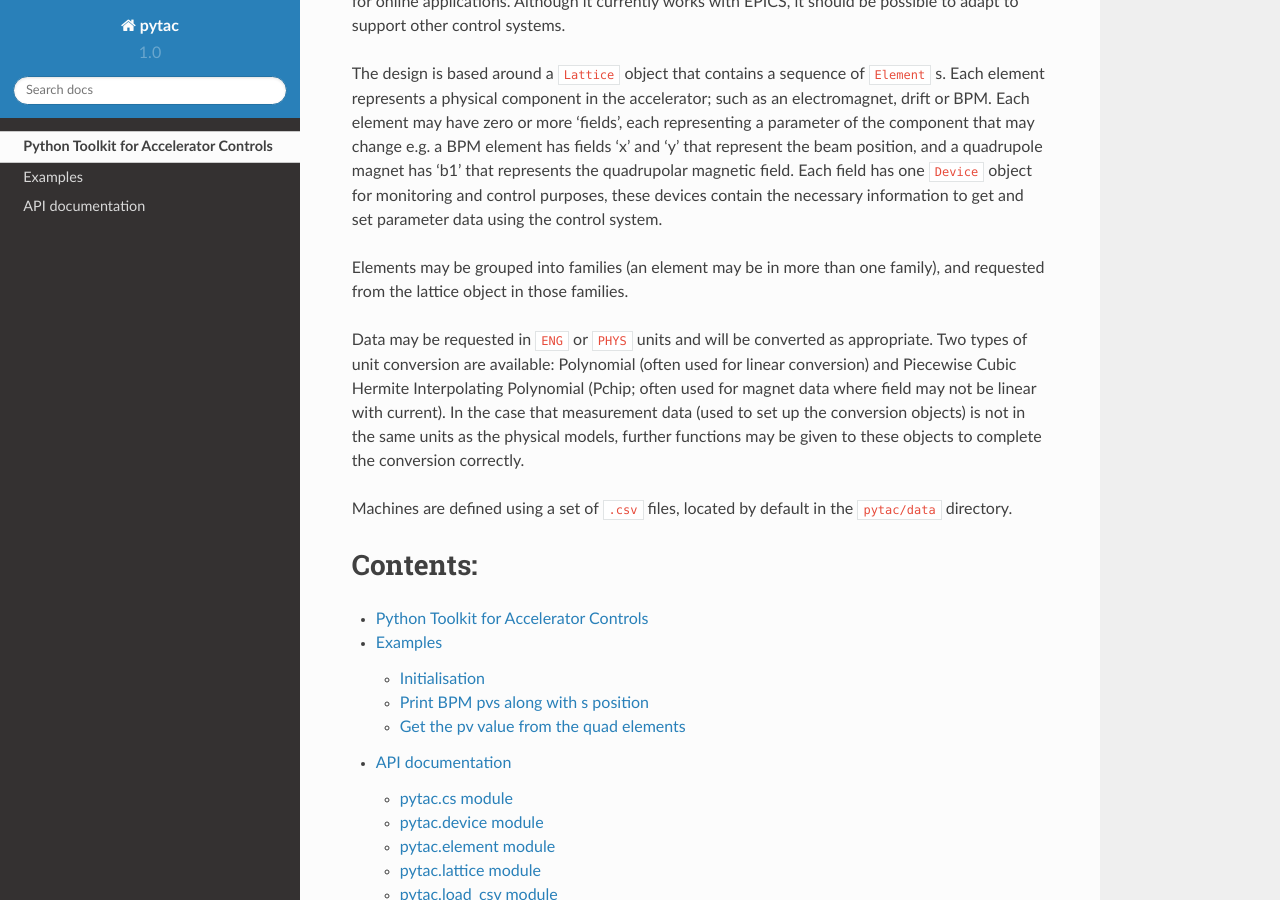
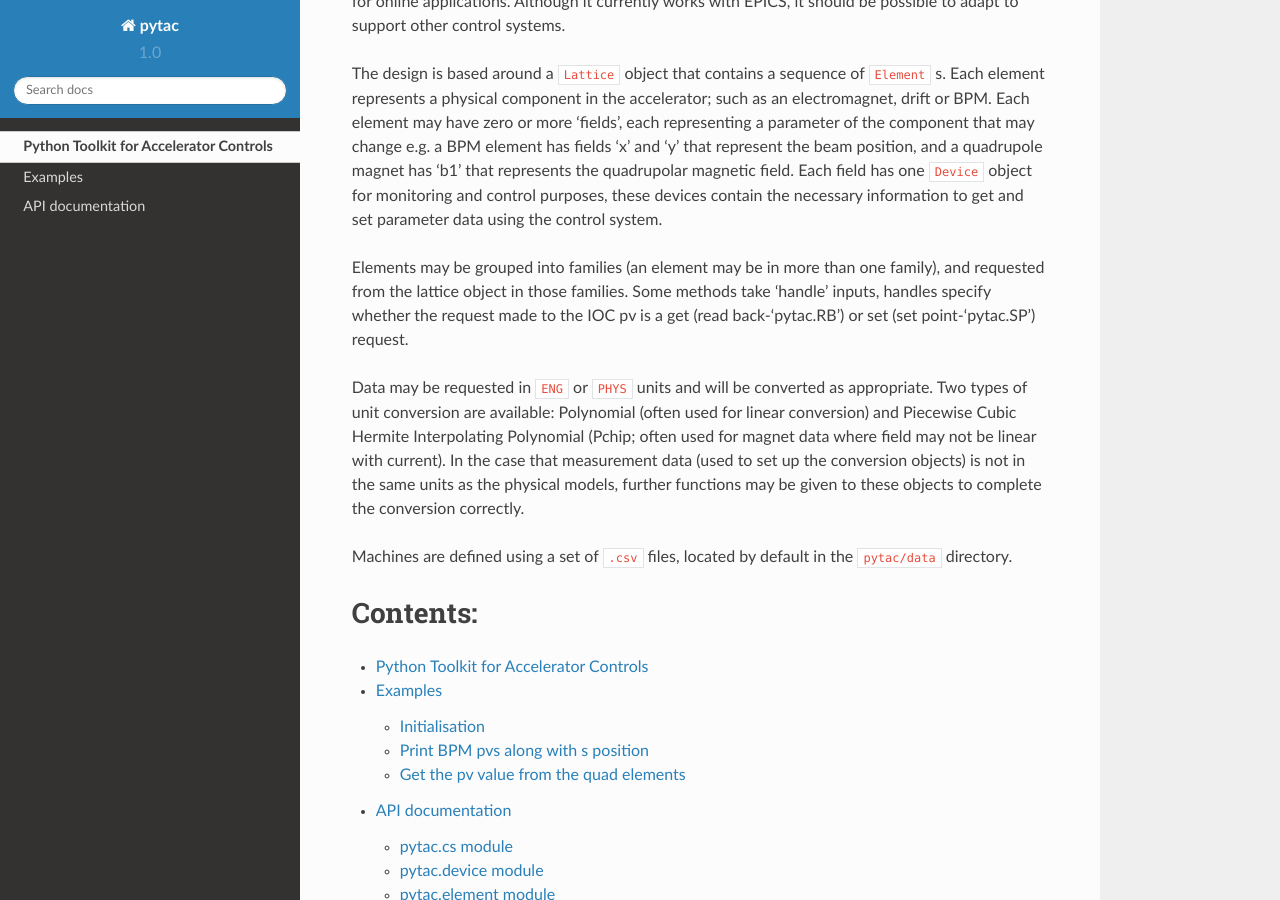
Before and after one commit to DiamondLightSource/pytac, a Sphinx documentation site: the page built from docs/index.rst, in a window 1280 px wide and 900 px high, scrolled down 496 px. Built offline with Sphinx 7.4.7 and the Read the Docs theme 2.0.0, drawn with Linux system fonts in a browser that asks for light colours.

Commit message:
Add handles explanation to misc features paragraph.

```diff
--- a/docs/index.rst
+++ b/docs/index.rst
@@ -18,7 +18,7 @@ Pytac provides a Python library ``pytac`` that makes it easier to communicate wi
 
 The design is based around a ``Lattice`` object that contains a sequence of ``Element`` s. Each element represents a physical component in the accelerator; such as an electromagnet, drift or BPM. Each element may have zero or more 'fields', each representing a parameter of the component that may change e.g. a BPM element has fields 'x' and 'y' that represent the beam position, and a quadrupole magnet has 'b1' that represents the quadrupolar magnetic field. Each field has one ``Device`` object for monitoring and control purposes, these devices contain the necessary information to get and set parameter data using the control system.
 
-Elements may be grouped into families (an element may be in more than one family), and requested from the lattice object in those families.
+Elements may be grouped into families (an element may be in more than one family), and requested from the lattice object in those families. Some methods take 'handle' inputs, handles specify whether the request made to the IOC pv is a get (read back-'pytac.RB') or set (set point-'pytac.SP') request.
 
 Data may be requested in ``ENG`` or ``PHYS`` units and will be converted as appropriate.  Two types of unit conversion are available: Polynomial (often used for linear conversion) and Piecewise Cubic Hermite Interpolating Polynomial (Pchip; often used for magnet data where field may not be linear with current).  In the case that measurement data (used to set up the conversion objects) is not in the same units as the physical models, further functions may be given to these objects to complete the conversion correctly.
 
```
